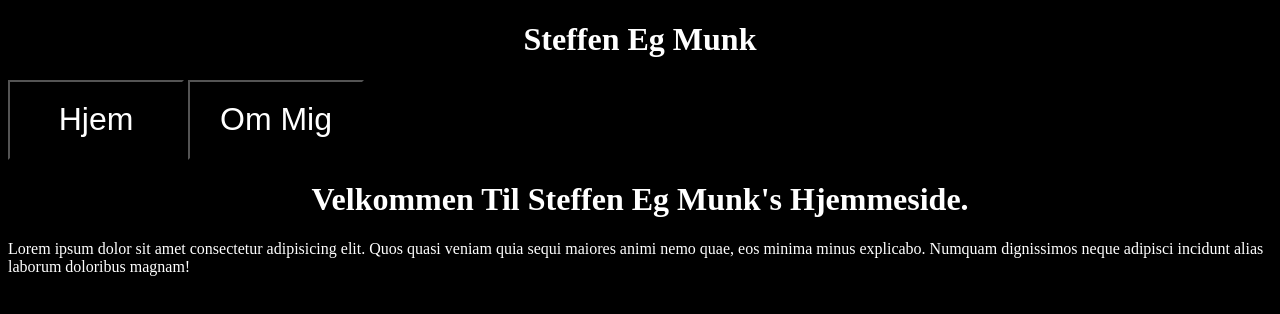
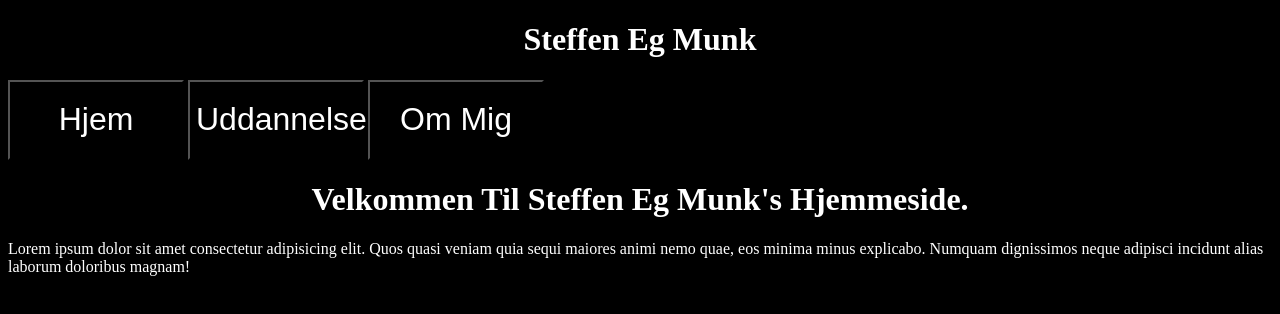
Before and after one commit to Stegmunk/mywebsite, a plain HTML site: page index.html in a window 1280 px wide. Drawn offline with Linux system fonts and the light colour scheme.

Commit message:
Added button uddannelse

```diff
--- a/index.html
+++ b/index.html
@@ -9,8 +9,10 @@
 </head>
 <header>
   <h1>steffen eg munk</h1>
-  <a href="index.html"><button><p>Hjem</p></button></a>
-  <a href="about.html"><button><p>Om Mig</p></button></a>
+  <a href="index.html"><button><p>hjem</p></button></a>
+  <a href="index.html"><button><p>uddannelse</p></button></a>
+  <a href="about.html"><button><p>om mig</p></button></a>
+
 </header>
 <body>
   <main>
```
Also changed, not shown: about.html (+1 -0 lines).
